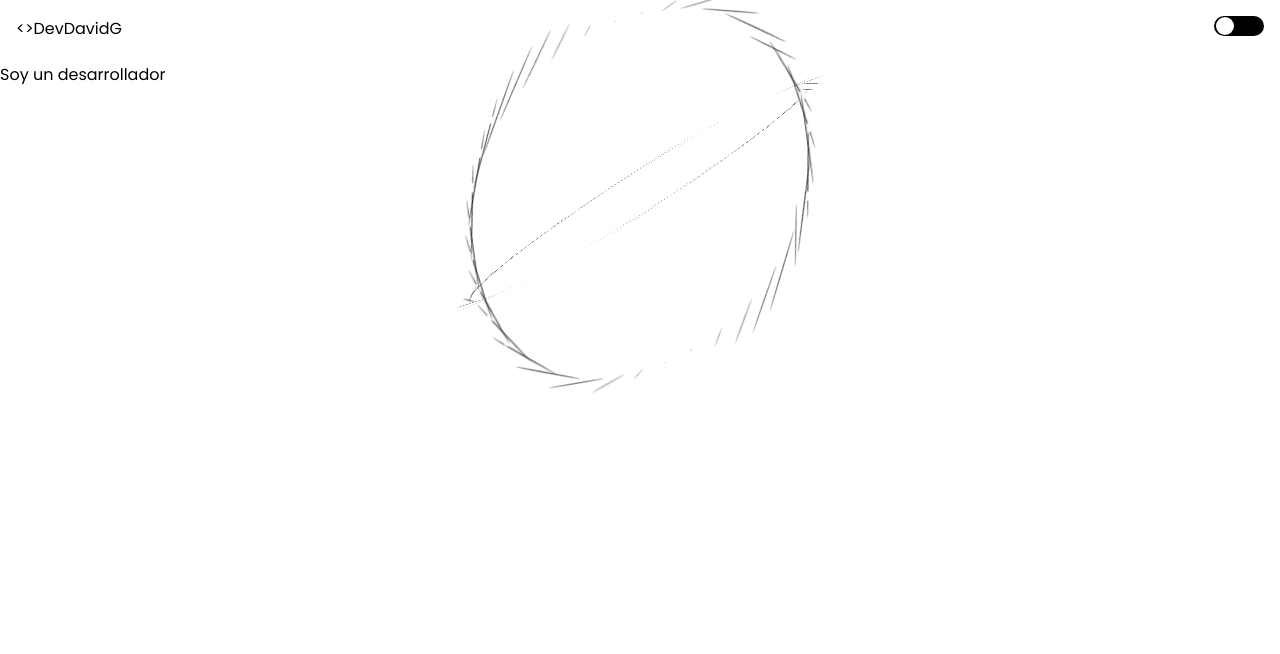
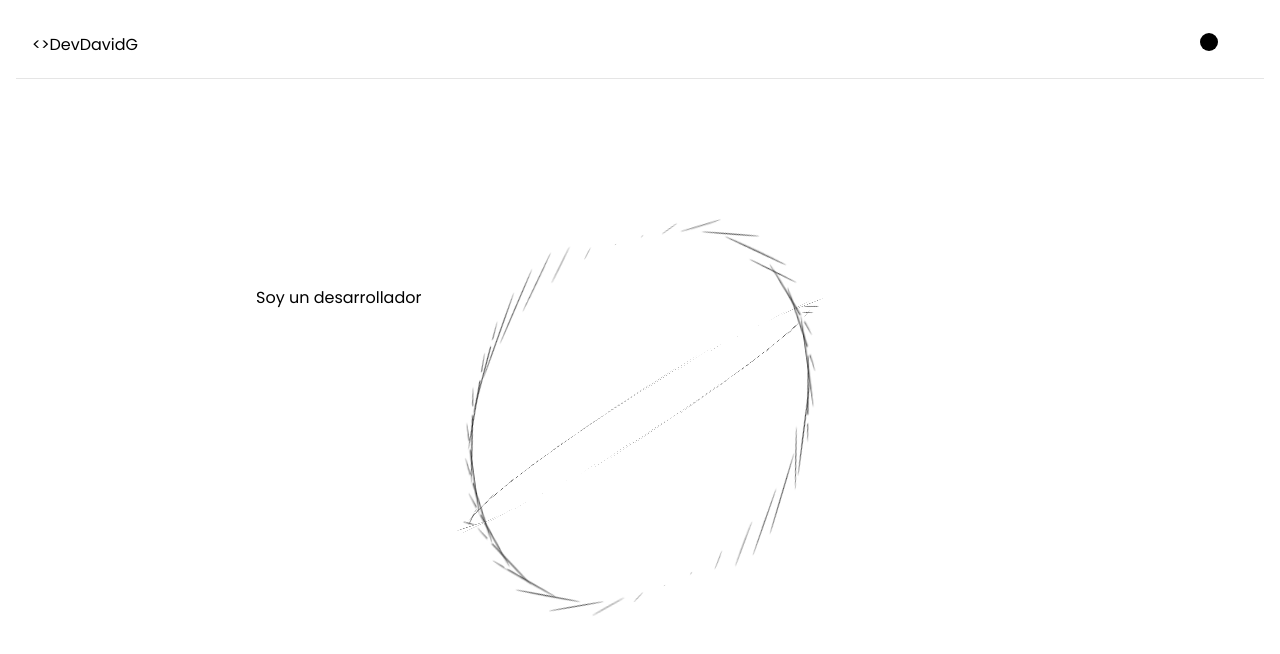
Before and after one commit to DevDavidg/DavidG, a Next.js app: page / in a window 1280 px wide. Shown: the top 654 px of the page. Built offline with nearby package versions, Linux system fonts and the light colour scheme.

Commit message:
Changes:

```diff
--- a/src/app/components/Container/index.tsx
+++ b/src/app/components/Container/index.tsx
@@ -17,6 +17,7 @@ interface ContainerProps {
   wrap?: boolean;
   display?: 'flex' | 'block';
   direction?: 'row' | 'column';
+  className?: string;
 }
 
 const Container: React.FC<ContainerProps> = (props) => {
@@ -32,9 +33,12 @@ const Container: React.FC<ContainerProps> = (props) => {
   return (
     <div
       style={style}
-      className={['container', props.theme ? props.theme : null]
-        .filter((p) => p)
-        .join(' ')}
+      className={
+        `${props.className ?? ''}` +
+        ['container', props.theme ? props.theme : null]
+          .filter((p) => p)
+          .join(' ')
+      }
     >
       {props.children}
     </div>
--- a/src/app/components/Sphere/Sphere.tsx
+++ b/src/app/components/Sphere/Sphere.tsx
@@ -1,4 +1,4 @@
-import React, { useMemo } from 'react';
+import React, { useMemo, useRef, useEffect, useState } from 'react';
 import './style/index.scss';
 
 interface ISphereProps {
@@ -7,8 +7,10 @@ interface ISphereProps {
   theme: 'l' | 'd';
 }
 
-const MemoizedSphere = React.memo(
 function Sphere(props: ISphereProps) {
+  const [isVisible, setIsVisible] = useState(false);
+  const sphereRef = useRef<HTMLDivElement | null>(null);
+
   const generateSpokes = useMemo(() => {
     const spokes = [];
     for (let i = 0; i < 36; i++) {
@@ -29,8 +31,32 @@ const MemoizedSphere = React.memo(
     '--height': props.height ?? '100px',
   } as React.CSSProperties;
 
+  useEffect(() => {
+    const currentSphereRef = sphereRef.current;
+    const observer = new IntersectionObserver(
+      ([entry]) => {
+        setIsVisible(entry.isIntersecting);
+      },
+      { threshold: 0.5 }
+    );
+
+    if (currentSphereRef) {
+      observer.observe(currentSphereRef);
+    }
+
+    return () => {
+      if (currentSphereRef) {
+        observer.unobserve(currentSphereRef);
+      }
+    };
+  }, []);
+
   return (
-      <div className="main-wrapper">
+    <div
+      ref={sphereRef}
+      className={`main-wrapper ${isVisible ? 'visible' : ''}`}
+    >
+      {isVisible && (
         <div className="sphere-wrapper" style={spokeStyle}>
           <div className="plane plane-1">
             <div>{generateSpokes}</div>
@@ -39,18 +65,9 @@ const MemoizedSphere = React.memo(
             <div>{generateSpokes}</div>
           </div>
         </div>
+      )}
     </div>
   );
-  },
-  (prevProps, nextProps) => {
-    return (
-      prevProps.width === nextProps.width &&
-      prevProps.height === nextProps.height &&
-      prevProps.theme === nextProps.theme
-    );
 }
-);
 
-MemoizedSphere.displayName = 'Sphere';
-
-export default MemoizedSphere;
+export default Sphere;
--- a/src/app/components/Sphere/style/index.scss
+++ b/src/app/components/Sphere/style/index.scss
@@ -2,7 +2,7 @@
   display: flex;
   position: relative;
   transform-style: preserve-3d;
-  top: 30%;
+  top: 0;
   bottom: 0;
   right: 0;
   align-items: center;
--- a/src/app/components/switch/index.sass
+++ b/src/app/components/switch/index.sass
@@ -4,7 +4,7 @@
     height: 20px
     width: 50px
     border-radius: 10px
-    background-color: black
+    background-color: white
     cursor: pointer
     display: flex
     align-items: center
@@ -12,28 +12,45 @@
     .l
         position: absolute
         right: 2px
-        color: white
+        color: black
     .d
         display: none
     .switch__slider
         height: 18px
         width: 18px
         border-radius: 50%
-        background-color: white
+        background-color: black
         position: relative
         top: 0
         left: 2px
         transition: 0.4s ease all
 
 .checked
-    background-color: white
+    background-color: black
     .switch__slider
         left: 30px
-        background-color: black
+        background-color: white
     .l
         display: none
     .d
         display: block
         position: absolute
         left: 2px
-        color: black
+        color: white
+
+.skeleton-animation
+    display: inline-block
+    width: 100%
+    height: 1em
+    background: linear-gradient(90deg, #f0f0f0 25%, #e0e0e0 50%, #f0f0f0 75%)
+    background-size: 200% 100%
+    animation: skeleton-loading 1.5s infinite
+    border-radius: 10px
+    border: none
+
+@keyframes skeleton-loading
+    0%
+        background-position: -200% 0
+
+    100%
+        background-position: 200% 0
--- a/src/app/components/switch/index.tsx
+++ b/src/app/components/switch/index.tsx
@@ -1,5 +1,5 @@
 import './index.sass';
-import React, { useState, useCallback } from 'react';
+import React, { useState, useEffect, useCallback } from 'react';
 
 interface SwitchProps {
   theme?: 'p' | 'd';
@@ -13,6 +13,17 @@ const Switch: React.FC<SwitchProps> = React.memo(function Switch({
   onChange,
 }) {
   const [checked, setChecked] = useState(initialChecked);
+  const [showSkeleton, setShowSkeleton] = useState(true);
+
+  useEffect(() => {
+    const timeout = setTimeout(() => {
+      setShowSkeleton(false);
+    }, 1000);
+
+    return () => {
+      clearTimeout(timeout);
+    };
+  }, []);
 
   const toggle = useCallback(() => {
     setChecked((prevChecked) => !prevChecked);
@@ -24,7 +35,11 @@ const Switch: React.FC<SwitchProps> = React.memo(function Switch({
   return (
     <div className={classNames} onClick={toggle}>
       <div className="l"></div>
-      <div className="switch__slider"></div>
+      {showSkeleton ? (
+        <div className="skeleton-animation">{'\u00A0'}</div>
+      ) : (
+        <div className="switch__slider"></div>
+      )}
       <div className="d"></div>
     </div>
   );
--- /dev/null
+++ b/src/app/modules/navbar/index.tsx
@@ -0,0 +1,74 @@
+import Container from '@/app/components/Container';
+import Switch from '@/app/components/switch';
+import Text from '@/app/components/Text';
+import React, { useEffect, useState } from 'react';
+import './styles.sass';
+
+function Navbar({
+  isDarkMode,
+  toggleTheme,
+}: {
+  isDarkMode: boolean;
+  toggleTheme: () => void;
+  style?: React.CSSProperties;
+}) {
+  const [isNavbarFixed, setIsNavbarFixed] = useState(false);
+  const [scrollingUp, setScrollingUp] = useState(false);
+  const [scrolledPastTop, setScrolledPastTop] = useState(false);
+
+  const someThresholdValue = 10;
+
+  const handleScroll = () => {
+    const scrolled = window.scrollY;
+    setScrollingUp(
+      scrolled > someThresholdValue && scrolled < window.innerHeight
+    );
+    setScrolledPastTop(scrolled > window.innerHeight);
+    setIsNavbarFixed(scrolled > someThresholdValue);
+  };
+
+  const handleThemeChange = () => {
+    toggleTheme();
+  };
+
+  useEffect(() => {
+    window.addEventListener('scroll', handleScroll);
+    return () => {
+      window.removeEventListener('scroll', handleScroll);
+    };
+  }, []);
+
+  return (
+    <Container
+      className={`navbar ${isDarkMode ? 'd' : 'l'} ${
+        scrollingUp ? 'scrolling-up' : ''
+      } ${scrolledPastTop ? 'scrolled-past-top' : ''} ${
+        isNavbarFixed ? 'fixed' : ''
+      }`}
+    >
+      <Container
+        className={`navbar-content ${
+          scrolledPastTop ? 'scrolled-past-top' : ''
+        }`}
+      >
+        <Container
+          justify="space-between"
+          display="flex"
+          width="100%"
+          padding="1rem"
+          theme={isDarkMode ? 'd' : 'l'}
+        >
+          <Text
+            text={'<>DevDavidG'}
+            theme={isDarkMode ? 'text-p' : 'text-d'}
+            href="https://www.github.com/DevDavidG"
+            width="120px"
+          />
+          <Switch onChange={handleThemeChange} />
+        </Container>
+      </Container>
+    </Container>
+  );
+}
+
+export default Navbar;
--- /dev/null
+++ b/src/app/modules/navbar/styles.sass
@@ -0,0 +1,34 @@
+.navbar
+    position: fixed
+    top: 0
+    left: 0
+    right: 0
+    padding: 1rem
+    transition: all 0.3s ease
+    z-index: 2
+
+    &.scrolling-up
+        transform: translateY(-100%)
+
+    &.scrolled-past-top
+        background-color: transparent
+        border-bottom: none
+        padding: 0.5rem
+
+    .navbar-content
+        display: flex
+        justify-content: space-between
+        align-items: center
+        width: 100%
+
+    &.scrolled-past-top
+        background-color: transparent
+
+    &.scrolled-past-top
+        background-color: transparent
+
+.navbar .l
+    border-bottom: 1px solid rgba(0, 0, 0, 0.1)
+
+.navbar .d
+    border-bottom: 1px solid rgba(255, 255, 255, 0.1)
--- a/src/app/pages/index.tsx
+++ b/src/app/pages/index.tsx
@@ -1,54 +1,52 @@
 'use client';
 import Container from '../components/Container';
-import Sphere from '../components/Sphere';
-import Switch from '../components/switch';
 import Text from '../components/Text';
 import { useTheme } from '../context/darkLightModeContext';
 import { FadeInContextProvider, AnimationType } from '../context/fadeContext';
+import React, { Suspense, lazy } from 'react';
+import Navbar from '../modules/navbar';
 
+const LazySphere = lazy(() => import('../components/Sphere'));
 function Index() {
   const { isDarkMode, toggleTheme } = useTheme();
-  const handleThemeChange = () => {
-    toggleTheme();
-  };
 
   return (
     <>
-      <Container width="100%" height="100vh" theme={isDarkMode ? 'd' : 'l'}>
+      <Navbar isDarkMode={isDarkMode} toggleTheme={toggleTheme} />
       <Container
-          justify="space-between"
+        theme={isDarkMode ? 'd' : 'l'}
+        height="100vh"
         display="flex"
-          width="100%"
-          padding="1rem"
+        justify="center"
+        align="center"
       >
-          <Text
-            text={'<>DevDavidG'}
-            theme={isDarkMode ? 'text-p' : 'text-d'}
-            href="https://www.github.com/DevDavidG"
-            width="120px"
-          />
-          <Switch onChange={handleThemeChange} />
-        </Container>
+        <Container width={'calc(100vw - 40%)'} theme={isDarkMode ? 'd' : 'l'}>
           <Container
             justify="center"
             display="flex"
             width="100%"
+            height="100%"
             direction="column"
           >
             <Text
               typingText={[
                 'Hola, soy David',
                 'Soy un desarrollador web',
-              'Me gusta el diseño',
-              'Me gusta el desarrollo',
-              'Me gusta el café',
+                'Me especializo en React',
+                'y en Diseño UX/UI',
               ]}
               width="220px"
               theme={isDarkMode ? 'text-p' : 'text-d'}
             />
-          <FadeInContextProvider animation={AnimationType.FadeUp} duration={1}>
-            <Sphere height={'200px'} theme={isDarkMode ? 'd' : 'l'} />
+            <FadeInContextProvider
+              animation={AnimationType.FadeUp}
+              duration={1}
+            >
+              <Suspense fallback={<div>Loading...</div>}>
+                <LazySphere height={'200px'} theme={isDarkMode ? 'd' : 'l'} />
+              </Suspense>
             </FadeInContextProvider>
+          </Container>
         </Container>
       </Container>
     </>
```
Lines whose indentation alone changed are shown as unchanged.
